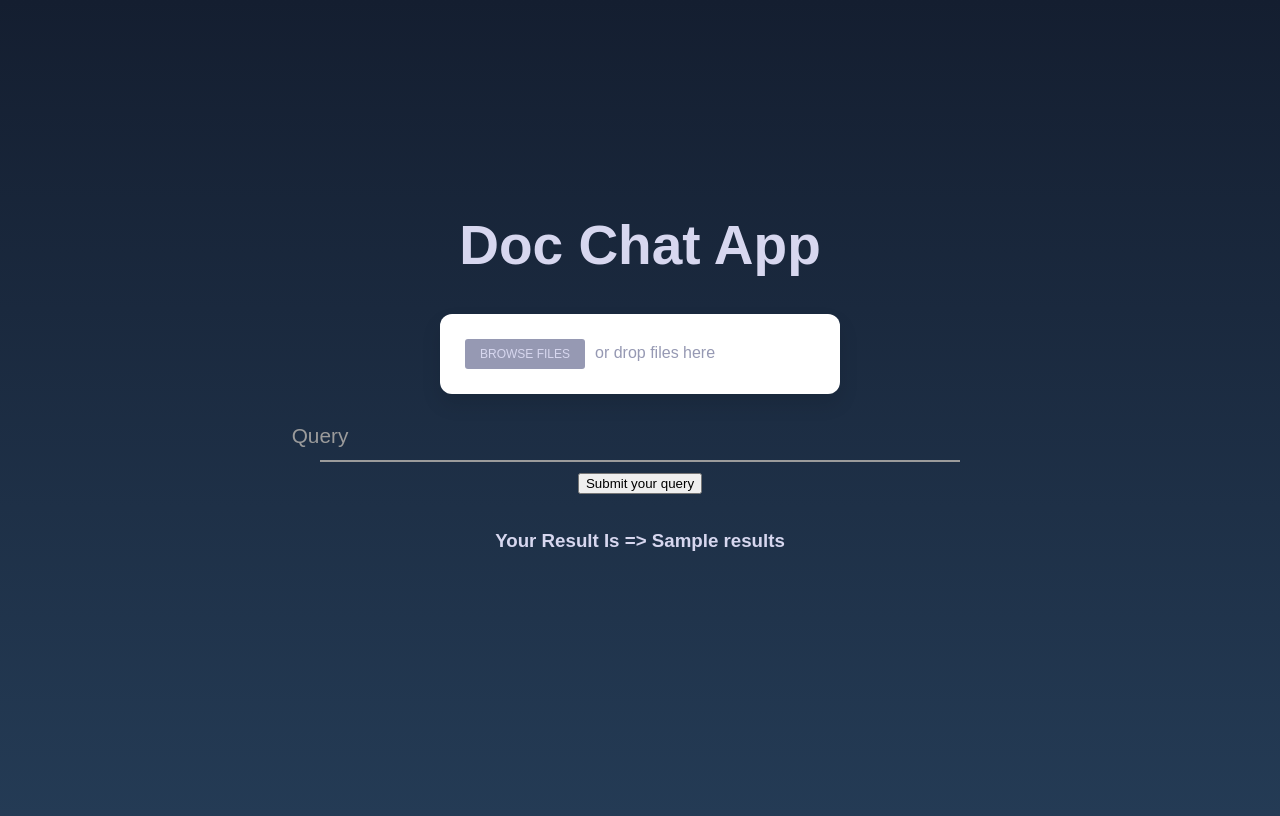
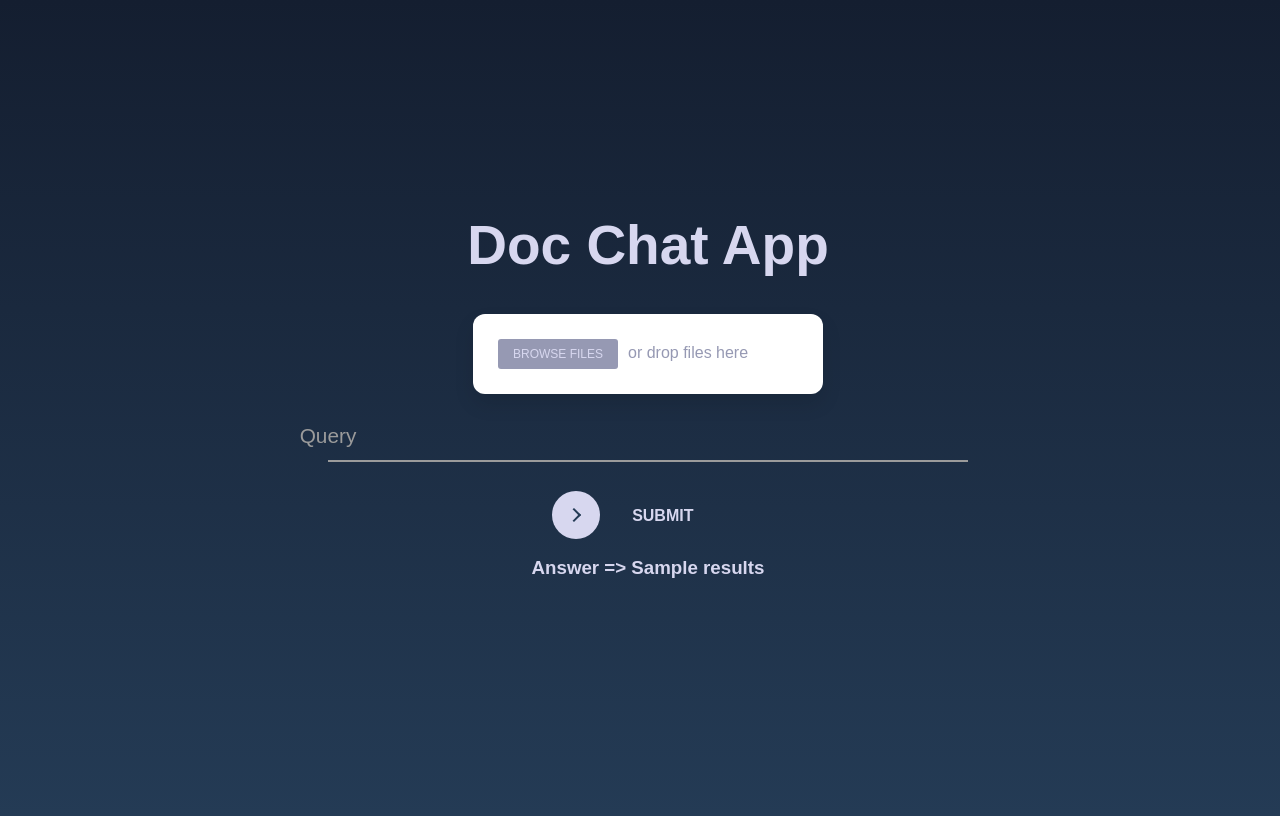
Before and after one commit to ritumsingh23/doc_chat_app, a Flask app: template templates/home.html in a window 1280 px wide. Run offline with Flask 3, Linux system fonts and the light colour scheme; the template is opened without the code that fills it: most values are stand-ins (such as "Sample title", 1, 10 or a date in 2020); some libraries are stand-ins or nearby versions.

Commit message:
Changes to design

```diff
--- a/static/style2.css
+++ b/static/style2.css
@@ -250,3 +250,109 @@ h1 {
   bottom: 50;
   width: 100%;
 }
+
+* {
+  box-sizing: border-box;
+}
+
+*::before,
+*::after {
+  box-sizing: border-box;
+}
+
+button {
+  position: relative;
+  display: inline-block;
+  cursor: pointer;
+  outline: none;
+  border: 0;
+  vertical-align: middle;
+  text-decoration: none;
+  background: transparent;
+  padding: 0;
+  font-size: inherit;
+  font-family: inherit;
+}
+
+button.learn-more {
+  width: 12rem;
+  height: auto;
+}
+
+button.learn-more .circle {
+  transition: all 0.45s cubic-bezier(0.65, 0, 0.076, 1);
+  position: relative;
+  display: block;
+  margin: 0;
+  width: 3rem;
+  height: 3rem;
+  background: #D7D7EF;
+  border-radius: 1.625rem;
+}
+
+button.learn-more .circle .icon {
+  transition: all 0.45s cubic-bezier(0.65, 0, 0.076, 1);
+  position: absolute;
+  top: 0;
+  bottom: 0;
+  margin: auto;
+  background: #243B55;
+}
+
+button.learn-more .circle .icon.arrow {
+  transition: all 0.45s cubic-bezier(0.65, 0, 0.076, 1);
+  left: 0.625rem;
+  width: 1.125rem;
+  height: 0.125rem;
+  background: none;
+}
+
+button.learn-more .circle .icon.arrow::before {
+  position: absolute;
+  content: '';
+  top: -0.25rem;
+  right: 0.0625rem;
+  width: 0.625rem;
+  height: 0.625rem;
+  border-top: 0.125rem solid #243B55;
+  border-right: 0.125rem solid #243B55;
+  transform: rotate(45deg);
+}
+
+button.learn-more .button-text {
+  transition: all 0.45s cubic-bezier(0.65, 0, 0.076, 1);
+  position: absolute;
+  top: 0;
+  left: 0;
+  right: 0;
+  bottom: 0;
+  padding: 0.75rem 0;
+  margin: 0 0 0 1.85rem;
+  color: #D7D7EF;
+  font-weight: 700;
+  line-height: 1.6;
+  text-align: center;
+  text-transform: uppercase;
+}
+
+button:hover .circle {
+  width: 100%;
+}
+
+button:hover .circle .icon.arrow {
+  background: #243B55;
+  transform: translate(1rem, 0);
+}
+
+button:hover .button-text {
+  color: #243B55;
+}
+
+@supports (display: grid) {
+  body {
+    display: grid;
+    grid-template-columns: repeat(4, 1fr);
+    grid-gap: 0.625rem;
+    grid-template-areas: ". main main ." ". main main .";
+  }
+}
--- a/templates/home.html
+++ b/templates/home.html
@@ -25,14 +25,19 @@
     <div class="form__group field">
       <input type="input" class="form__field" placeholder="Name" name="query" id='query' required /><br><br>
       <label for="name" class="form__label">Query</label>
-    </div>
+    </div><br><br>
 
-    <div class="mb-3"><br>
-      <input class="btn btn-primary" type="submit" value="Submit your query" required /><br><br>
+    <div id="container">
+      <button class="learn-more">
+        <span class="circle" aria-hidden="true">
+          <span class="icon arrow"></span>
+        </span>
+        <span class="button-text">Submit</span>
+      </button>
     </div>
 
     <h3>
-        Your Result Is => {{results}}
+        Answer => {{results}}
     </h3>
 
     </form>
```
